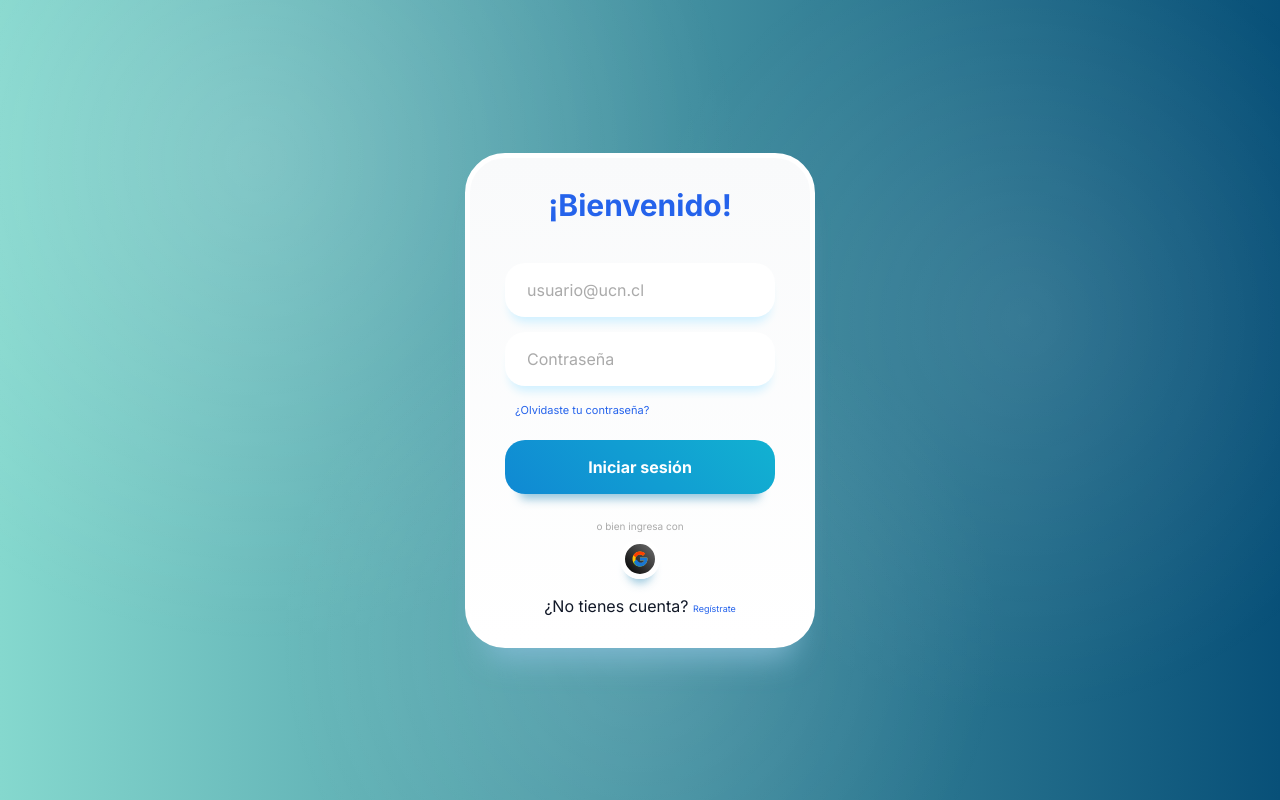
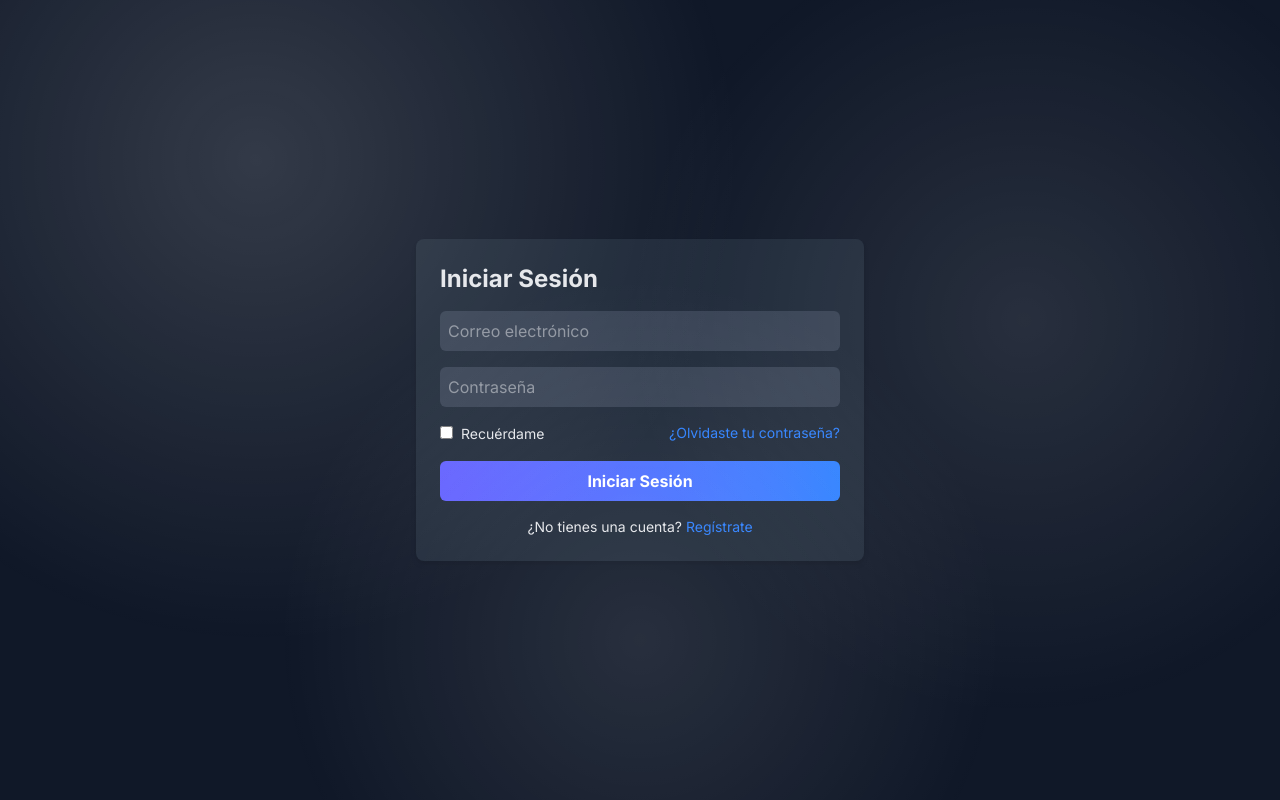
Before and after one commit to bryyvvvn/ProyectoSoftware, a React (Vite) app in the folder App/: page /login in a window 1280 px wide. Built offline with nearby package versions, Linux system fonts and the light colour scheme.

Commit message:
cambio de login solo visual

```diff
--- a/App/src/pages/Login/Login.tsx
+++ b/App/src/pages/Login/Login.tsx
@@ -1,42 +1,50 @@
 import React, { useState, ChangeEvent, FormEvent } from "react";
-import "../../styles/login.css";
 
+// Interfaz para definir la estructura de los datos del formulario
 interface LoginFormData {
     username: string;
     password: string;
 }
 
+// Interfaz para definir las props del componente
 interface LoginProps {
     onSucces: (data: any) => void;
 }
 
 export default function Form({ onSucces }: LoginProps) {
+    // Estado para almacenar los datos del formulario (usuario y contraseña)
     const [form, setForm] = useState<LoginFormData>({ username: "", password: "" });
+    // Estado para almacenar el mensaje de resultado (éxito o error)
     const [result, setResult] = useState<string>("");
 
+    // Manejador para actualizar el estado del formulario cuando el usuario escribe
     const handleChange = (e: ChangeEvent<HTMLInputElement>) => {
         const { name, value } = e.target;
         setForm((prev) => ({ ...prev, [name]: value }));
     };
 
+    // Manejador para enviar el formulario
     const handleSubmit = async (e: FormEvent) => {
         e.preventDefault();
-        setResult("");
+        setResult(""); // Limpiar el resultado anterior
 
         try {
+            // Petición POST al endpoint de login
             const response = await fetch("http://localhost:3000/api/login", {
-            method: "POST",
-            headers: { "Content-Type": "application/json" },
-            body: JSON.stringify(form),
+                method: "POST",
+                headers: { "Content-Type": "application/json" },
+                body: JSON.stringify(form),
             });
 
             const data = await response.json();
             console.log("Respuesta del servidor:", data);
 
             if (response.ok) {
-            onSucces(data); // data incluye el token o info del usuario
+                // Si la respuesta es exitosa, llama a la función onSucces
+                onSucces(data); // data incluye el token o info del usuario
             } else {
-            setResult(data.error || "Credenciales inválidas");
+                // Si hay un error, muestra el mensaje de error
+                setResult(data.error || "Credenciales inválidas");
             }
         } catch (err) {
             console.error(err);
@@ -44,73 +52,66 @@ export default function Form({ onSucces }: LoginProps) {
         }
     };
 
+    return (
+        // Contenedor principal que centra el formulario en la pantalla
+        <div className="flex flex-col items-center justify-center min-h-screen bg-gray-900 dark">
+            <div className="w-full max-w-md bg-gray-800 rounded-lg shadow-md p-6">
+                <h2 className="text-2xl font-bold text-gray-200 mb-4">Iniciar Sesión</h2>
 
-    return (
-        <div className="min-h-screen grid place-items-center px-4">
-            <div className="container">
-                <h1 className="heading">¡Bienvenido!</h1>
-
-                <form className="form" onSubmit={handleSubmit}>
+                <form className="flex flex-col" onSubmit={handleSubmit}>
+                    {/* Campo de entrada para el email/usuario */}
                     <input
-                        className="input"
-                        type="text"
+                        placeholder="Correo electrónico"
+                        className="bg-gray-700 text-gray-200 border-0 rounded-md p-2 mb-4 focus:bg-gray-600 focus:outline-none focus:ring-1 focus:ring-blue-500 transition ease-in-out duration-150"
+                        type="email"
                         name="username"
-                        placeholder="usuario@ucn.cl"
                         value={form.username}
                         onChange={handleChange}
+                        required
                     />
 
+                    {/* Campo de entrada para la contraseña */}
                     <input
-                        className="input"
+                        placeholder="Contraseña"
+                        className="bg-gray-700 text-gray-200 border-0 rounded-md p-2 mb-4 focus:bg-gray-600 focus:outline-none focus:ring-1 focus:ring-blue-500 transition ease-in-out duration-150"
                         type="password"
                         name="password"
-                        placeholder="Contraseña"
                         value={form.password}
                         onChange={handleChange}
+                        required
                     />
 
-                    <span className="forgot-password">
-            <a href="#">¿Olvidaste tu contraseña?</a>
-          </span>
+                    <div className="flex items-center justify-between flex-wrap">
+                        {/* Checkbox "Remember me" (sin funcionalidad por ahora) */}
+                        <label className="text-sm text-gray-200 cursor-pointer" htmlFor="remember-me">
+                            <input className="mr-2" id="remember-me" type="checkbox" />
+                            Recuérdame
+                        </label>
 
-                    <button className="login-button" type="submit">
-                        Iniciar sesión
+                        {/* Enlace para recuperar contraseña */}
+                        <a className="text-sm text-blue-500 hover:underline mb-0.5" href="#">¿Olvidaste tu contraseña?</a>
+                    </div>
+
+                    {/* Botón para enviar el formulario */}
+                    <button
+                        className="bg-gradient-to-r from-indigo-500 to-blue-500 text-white font-bold py-2 px-4 rounded-md mt-4 hover:bg-indigo-600 hover:to-blue-600 transition ease-in-out duration-150"
+                        type="submit"
+                    >
+                        Iniciar Sesión
                     </button>
+
+                    {/* Muestra el mensaje de error si existe */}
+                    {result && (
+                        <p className="text-red-400 text-center mt-4 text-sm">
+                            {result}
+                        </p>
+                    )}
                 </form>
 
-                {result && (
-                    <div
-                        style={{
-                            background: "var(--panel-2)",
-                            border: "1px solid var(--border)",
-                            borderRadius: 12,
-                            padding: "10px 12px",
-                            fontSize: 13,
-                            marginTop: 8,
-                        }}
-                    >
-                        {result}
-                    </div>
-                )}
-
-                <div className="social-account-container">
-                    <span className="title">o bien ingresa con</span>
-                    <div className="social-accounts">
-                        <button className="social-button" type="button" aria-label="Google">
-                            <svg className="svg" xmlns="http://www.w3.org/2000/svg" viewBox="0 0 48 48" width="18" height="18">
-                                <path fill="#FFC107" d="M43.6 20.5H42V20H24v8h11.3C33.6 32.4 29.3 36 24 36c-6.6 0-12-5.4-12-12s5.4-12 12-12c3.1 0 5.9 1.2 8 3.1l5.7-5.7C34.2 6 29.4 4 24 4 12.9 4 4 12.9 4 24s8.9 20 20 20 20-8.9 20-20c0-1.3-.1-2.7-.4-3.5z"/>
-                                <path fill="#FF3D00" d="M6.3 14.7l6.6 4.8C14.3 16 18.8 12 24 12c3.1 0 5.9 1.2 8 3.1l5.7-5.7C34.2 6 29.4 4 24 4 16.3 4 9.6 8.4 6.3 14.7z"/>
-                                <path fill="#4CAF50" d="M24 44c5.2 0 10-2 13.6-5.2l-6.3-5.2C29.2 35.2 26.8 36 24 36c-5.3 0-9.7-3.6-11.3-8.5l-6.5 5C9.6 39.6 16.3 44 24 44z"/>
-                                <path fill="#1976D2" d="M43.6 20.5H42V20H24v8h11.3c-1.1 3.2-4.5 5.5-8.3 5.5-5.3 0-9.7-3.6-11.3-8.5l-6.5 5C9.6 39.6 16.3 44 24 44c11.1 0 20-8.9 20-20 0-1.3-.1-2.7-.4-3.5z"/>
-                            </svg>
-                        </button>
-                        {/* Agrega otros si quieres: GitHub/Twitter */}
-                    </div>
-                </div>
-
-                <span className="agreement">
-          ¿No tienes cuenta? <a href="#">Regístrate</a>
-        </span>
+                {/* Enlace para registrarse */}
+                <p className="text-gray-200 mt-4 text-center text-sm">
+                    ¿No tienes una cuenta? <a className="text-sm text-blue-500 hover:underline" href="#">Regístrate</a>
+                </p>
             </div>
         </div>
     );
```
Also changed, not shown: 1 other file (tests, documents, lock files or other folders).
